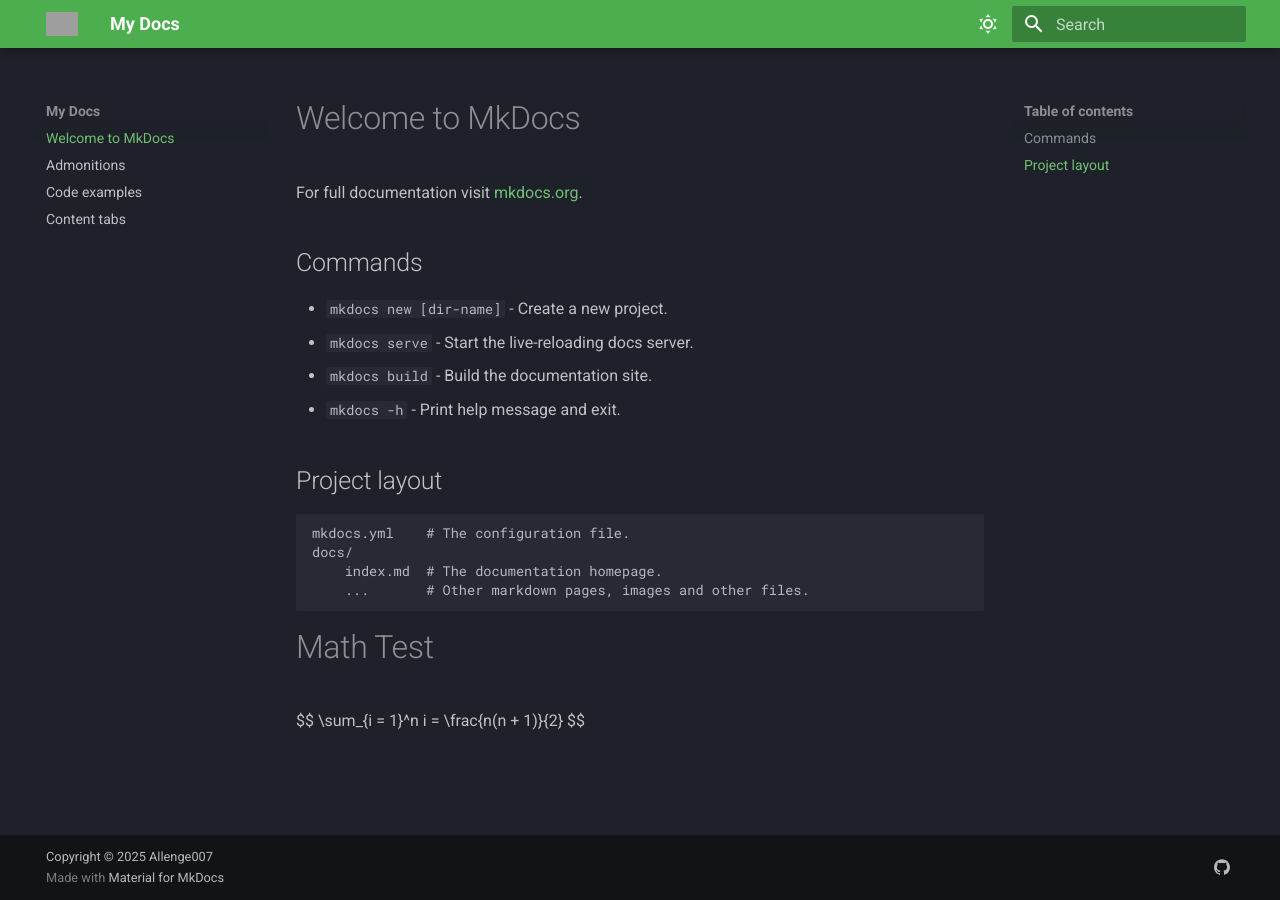
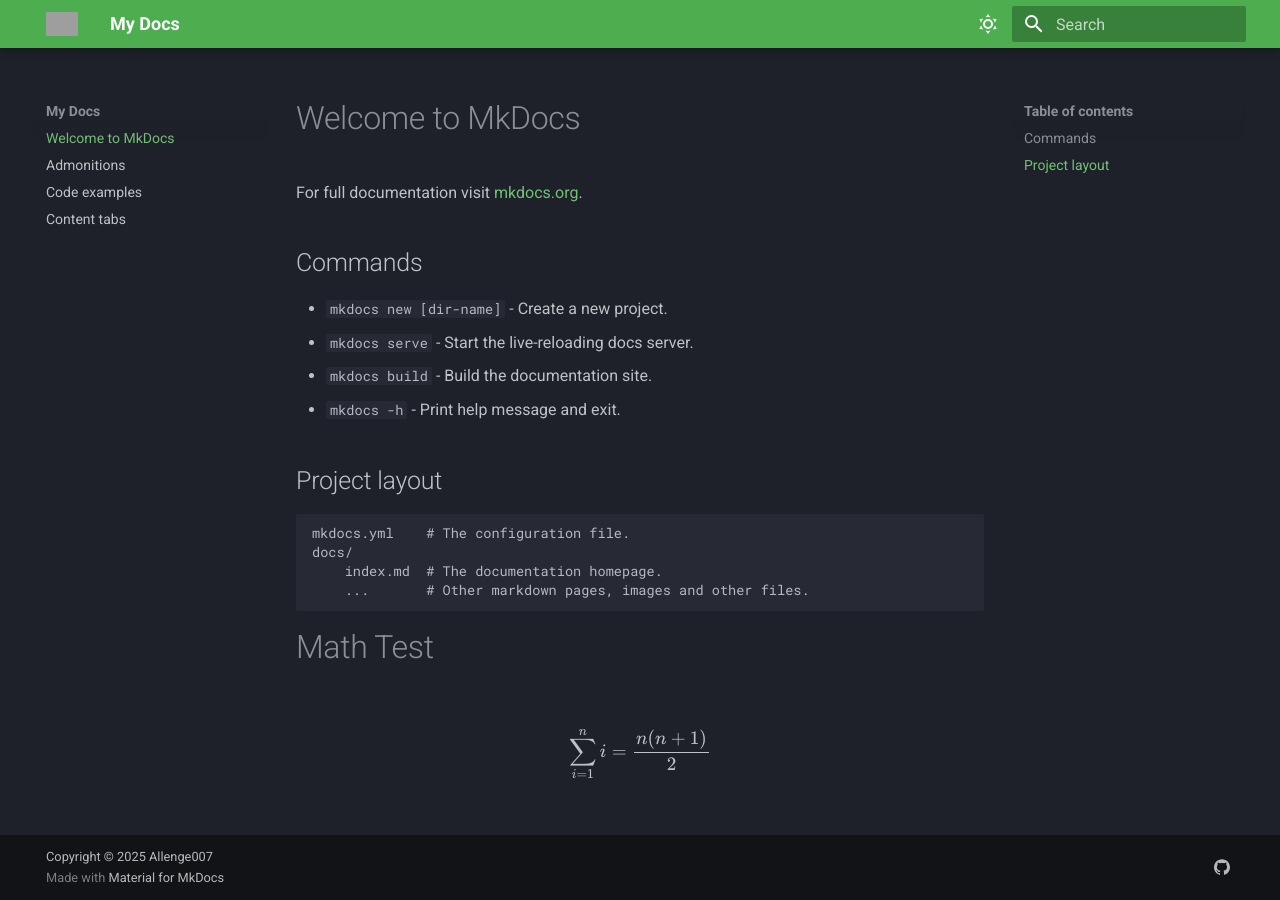
Before and after one commit to allenge007/allenge007.github.io, an MkDocs documentation site: the page built from docs/index.md, in a window 1280 px wide. Built offline with MkDocs 1.6.1 and Material for MkDocs 9.7.7, drawn with Linux system fonts in a browser that asks for light colours; part of the change alters nothing that is shown; grey boxes are pictures that could not be loaded.

```diff
--- a/mkdocs.yml
+++ b/mkdocs.yml
@@ -27,6 +27,13 @@ markdown_extensions:
       alternate_style: true
   - pymdownx.details
   - admonition
+  - pymdownx.arithmatex:
+      generic: true
+
+extra_javascript:
+  - javascripts/config.js
+  - https://polyfill.io/v3/polyfill.min.js?features=es6
+  - https://cdn.jsdelivr.net/npm/mathjax@3/es5/tex-mml-chtml.js
 
 extra:
   social:
```
